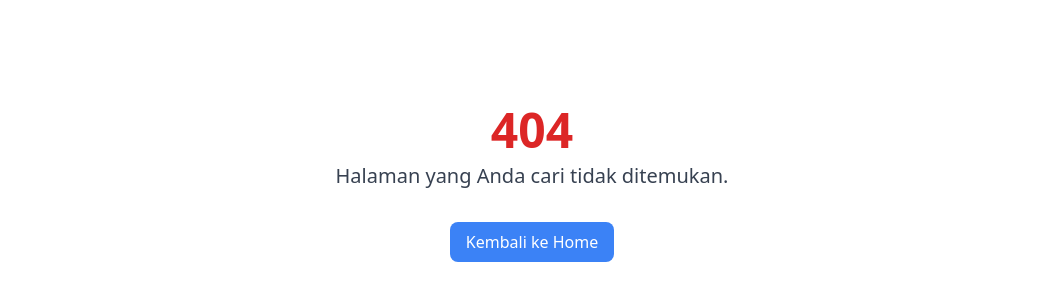
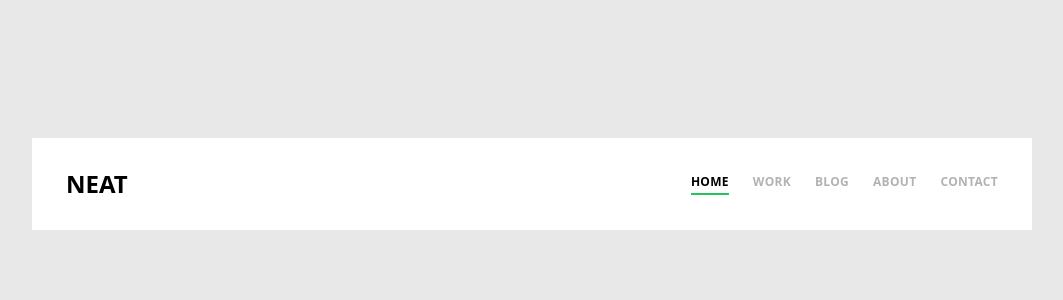
Before and after one commit to kharisfadillah/learn-tailwind, a React (Vite) app: page /neat in a window 1280 px wide. Before the commit this address had no page. Shown: the part 216-516 px from the top of the page, without its empty margins (108-1171 px from the left). Built offline with nearby package versions, Linux system fonts and the light colour scheme.

Commit message:
backdrop, neatlanding, etc

```diff
--- a/src/App.jsx
+++ b/src/App.jsx
@@ -17,6 +17,9 @@ import Pos2 from "./pages/Pos2";
 import SearchComponent from "./pages/SearchComponent";
 import Album from "./pages/Album";
 import Photo from "./pages/Photo";
+import Stack from "./pages/Stack";
+import Backdrop from "./pages/Backdrop";
+import NeatLandingPage from "./pages/NeatLandingPage";
 
 function App() {
 
@@ -40,6 +43,9 @@ function App() {
         <Route path="/search-component" element={<SearchComponent />} />
         <Route path="/album" element={<Album />} />
         <Route path="/photos" element={<Photo />} />
+        <Route path="/stack" element={<Stack />} />
+        <Route path="/backdrop" element={<Backdrop />} />
+        <Route path="/neat" element={<NeatLandingPage />} />
         <Route path="*" element={<NotFound />} />
       </Routes>
     </BrowserRouter>
--- /dev/null
+++ b/src/pages/Backdrop.jsx
@@ -0,0 +1,15 @@
+export default function Backdrop() {
+    return (
+        // <div className="flex backdrop-blur-lg w-full min-h-screen justify-center items-center">
+        //     <div className="w-64 h-64 backdrop-blur-2xl rounded-xl bg-green-300 shadow"></div>
+        // </div>
+        <div className="relative h-screen flex items-center justify-center bg-green-700">
+            <div className="absolute inset-0 bg-black/50 backdrop-blur-md"></div>
+            <div className="relative z-10 p-6 bg-white/30 backdrop-blur-lg rounded-lg shadow-lg">
+                <h2 className="text-2xl font-bold text-white">Halo, Dunia!</h2>
+                <p className="text-white">Ini adalah efek kaca buram (glassmorphism).</p>
+            </div>
+        </div>
+
+    );
+}
--- a/src/pages/Home.jsx
+++ b/src/pages/Home.jsx
@@ -52,6 +52,15 @@ export default function Home() {
             <a href="/album" className="w-1/5 mt-4 px-4 py-2 bg-blue-500 text-white rounded-lg hover:bg-blue-600">
                 Album
             </a>
+            <a href="/stack" className="w-1/5 mt-4 px-4 py-2 bg-blue-500 text-white rounded-lg hover:bg-blue-600">
+                Stack
+            </a>
+            <a href="/backdrop" className="w-1/5 mt-4 px-4 py-2 bg-blue-500 text-white rounded-lg hover:bg-blue-600">
+                Backdrop
+            </a>
+            <a href="/neat" className="w-1/5 mt-4 px-4 py-2 bg-blue-500 text-white rounded-lg hover:bg-blue-600">
+                Neat Landing Page
+            </a>
         </div>
     );
 }
--- a/src/pages/Modal.jsx
+++ b/src/pages/Modal.jsx
@@ -29,7 +29,7 @@ export default function Modal() {
                             animate={{ y: 0, opacity: 1, transition: { duration: 0.5 } }}
                             exit={{ y: -50, opacity: 0, transition: { duration: 0.5 } }}
                         >
-                            <h2 className="text-xl font-semibold mb-4">Modal Title</h2>
+                            <h2 className="text-xl font-semibold mb-4 select-none">Modal Title</h2>
                             <p className="text-gray-600 mb-4">This is a simple modal using Tailwind CSS and React.</p>
                             <div className="flex justify-end">
                                 <button
--- /dev/null
+++ b/src/pages/NeatLandingPage.jsx
@@ -0,0 +1,27 @@
+import { useEffect } from "react";
+
+export default function NeatLandingPage() {
+    useEffect(() => {
+        document.body.classList.add("bg-[#E8E8E8]");
+
+
+        return () => {
+            document.body.classList.remove("bg-[#E8E8E8]");
+        };
+    }, []);
+
+    return (
+        <div className="flex min-h-screen w-full">
+            <nav className="flex justify-between px-[34px] py-[30px] bg-white w-[1000px] m-auto">
+                <div className="text-2xl font-bold">NEAT</div>
+                <div className="space-x-6">
+                    <a href="" className="text-xs font-semibold tracking-wide relative after:content-[''] after:absolute after:left-0 after:bottom-[-5px] after:w-full after:h-0.5 after:bg-green-500">HOME</a>
+                    <a href="" className="text-xs font-semibold tracking-wide text-black/30">WORK</a>
+                    <a href="" className="text-xs font-semibold tracking-wide text-black/30">BLOG</a>
+                    <a href="" className="text-xs font-semibold tracking-wide text-black/30">ABOUT</a>
+                    <a href="" className="text-xs font-semibold tracking-wide text-black/30">CONTACT</a>
+                </div>
+            </nav>
+        </div>
+    );
+}
--- /dev/null
+++ b/src/pages/Stack.jsx
@@ -0,0 +1,16 @@
+import { useEffect } from "react";
+
+export default function Stack() {
+    useEffect(() => {
+        document.title = "Belajar Tailwind - Stack";
+    }, []);
+
+    return (
+        <div className="flex justify-center items-center h-screen bg-blue-400">
+            <div className="relative w-64 h-64 bg-gray-200 group">
+                <div className="absolute top-0 left-0 w-[160px] h-[160px] bg-red-500 group-hover:bg-blue-500"></div>
+                <div className="absolute bottom-0 right-0 w-[160px] h-[160px] bg-blue-500 group-hover:bg-red-500"></div>
+            </div>
+        </div>
+    );
+}
```
